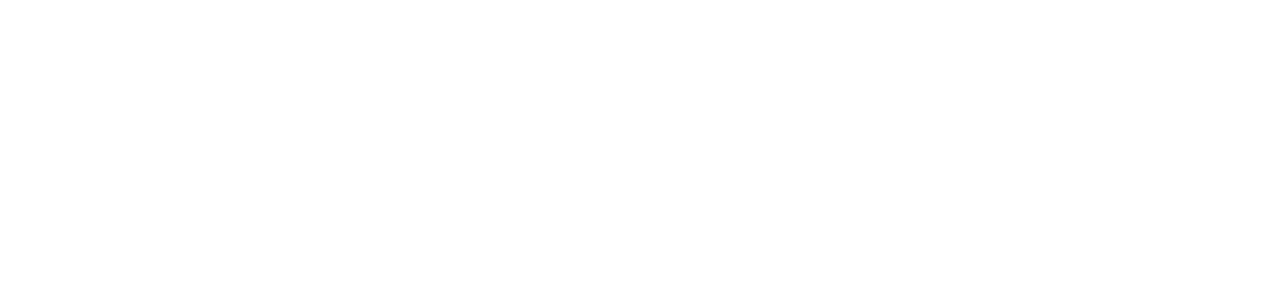
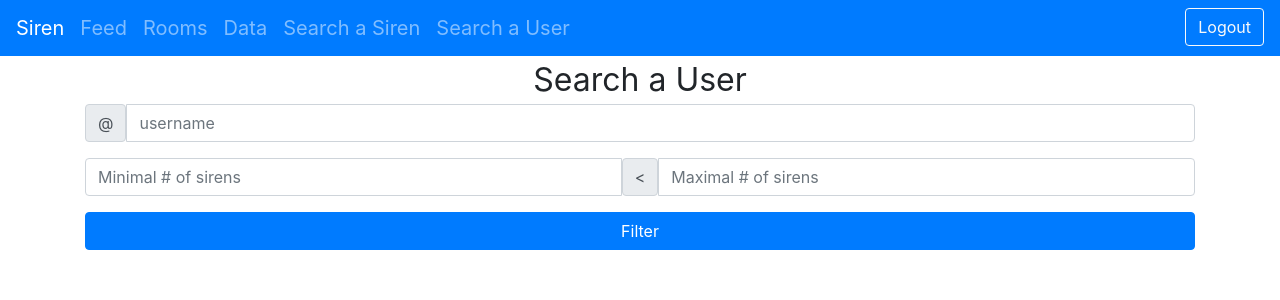
Before and after one commit to tomDev5/Internetics2, an Angular app in the folder siren-admin/: page /searchUser in a window 1280 px wide. Before the commit this address led to /. Shown: the top 300 px of the page. Built offline with nearby package versions, Linux system fonts and the light colour scheme.

Commit message:
users search query

```diff
--- a/siren-admin/src/app/app-routing.module.ts
+++ b/siren-admin/src/app/app-routing.module.ts
@@ -5,6 +5,7 @@
 import { LoginComponent } from './components/login/login.component';
 import { RoomsComponent } from './components/rooms/rooms.component';
 import { SearchSirenComponent } from './components/search-siren/search-siren.component';
+import { SearchUserComponent } from './components/search-user/search-user.component';
 
 const routes: Routes = [
   {path: 'rooms', component: RoomsComponent},
@@ -12,6 +13,7 @@
   {path: 'login', component: LoginComponent},
   {path: 'feed', component: FeedComponent},
   {path: 'searchSiren', component: SearchSirenComponent},
+  {path: 'searchUser', component: SearchUserComponent},
 ];
 
 @NgModule({
--- a/siren-admin/src/app/app.module.ts
+++ b/siren-admin/src/app/app.module.ts
@@ -14,6 +14,7 @@
 import { FormsModule } from '@angular/forms';
 import { SearchSirenComponent } from './components/search-siren/search-siren.component';
 import { CreateNewRoomModalComponent } from './components/create-new-room-modal/create-new-room-modal.component';
+import { SearchUserComponent } from './components/search-user/search-user.component';
 
 @NgModule({
   declarations: [
@@ -26,7 +27,8 @@
     CreateNewRoomModalComponent,
     FeedComponent,
     AddUserToRoomComponent,
-    SearchSirenComponent
+    SearchSirenComponent,
+    SearchUserComponent
   ],
   imports: [
     BrowserModule,
--- a/siren-admin/src/app/components/room-view/room-view.component.html
+++ b/siren-admin/src/app/components/room-view/room-view.component.html
@@ -6,7 +6,7 @@
             </div>
             <ul class="list-group list-group-flush" style="height: calc(100% - 60px); overflow-y: scroll;">
                 <li class="list-group-item" *ngFor="let user of users">
-                    <a routerLink="/Profile/{{user}}">@{{ user }}</a>
+                    <a routerLink="/profile/{{user}}">@{{ user }}</a>
                     <button id="remove-user-{{ user }}-btn" class="btn btn-danger" style="float: right" (click)="removeUser(user)">-</button>
                 </li>
                 <li style="text-align: center; margin-top: 15px;">
@@ -21,7 +21,7 @@
             <div class="cards" style="height: calc(100% - 60px); overflow-y: scroll;">
                 <div class="card" *ngFor="let message of messages" style="margin-bottom: 15px; text-align: left">
                     <div class="card-header">
-                        <a routerLink="/Profile/{{ message.user }}" style="text-decoration: none">@{{ message.user }}</a>
+                        <a routerLink="/profile/{{ message.user }}" style="text-decoration: none">@{{ message.user }}</a>
                         <span style="margin-left: 5px">{{ stringifyTimestamp(message.upload_time) }}</span>
                     </div>
                     <div class="card-body">{{ message.text }}</div>
@@ -34,7 +34,7 @@
                         <div id="comments-{{ message._id }}" class="collapse">
                             <div class="list-group-item" *ngFor="let comment of message.comments">
                                 <span class="col-sm-8" style="margin-right: 1rem; padding-left: 0px;">
-                                    <a routerLink="/Profile/{{ comment.user }}">@{{ comment.user }}</a>
+                                    <a routerLink="/profile/{{ comment.user }}">@{{ comment.user }}</a>
                                     <span style="margin-left: 10px">{{ stringifyTimestamp(comment.upload_time) }}</span>
                                 </span>
                                 <span class="col-sm-4">
--- a/siren-admin/src/app/components/search-siren/search-siren.component.html
+++ b/siren-admin/src/app/components/search-siren/search-siren.component.html
@@ -24,7 +24,7 @@
 
 <div class="card" *ngFor="let message of sirens" style="margin-bottom: 15px; text-align: left">
     <div class="card-header">
-        <a routerLink="/Profile/{{ message.user }}" style="text-decoration: none">@{{ message.user }}</a>
+        <a routerLink="/profile/{{ message.user }}" style="text-decoration: none">@{{ message.user }}</a>
         <span style="margin-left: 5px">{{ stringifyTimestamp(message.upload_time) }}</span>
     </div>
     <div class="card-body">{{ message.text }}</div>
@@ -37,7 +37,7 @@
         <div id="comments-{{ message._id }}" class="collapse">
             <div class="list-group-item" *ngFor="let comment of message.comments">
                 <span class="col-sm-8" style="margin-right: 1rem; padding-left: 0px;">
-                    <a routerLink="/Profile/{{ comment.user }}">@{{ comment.user }}</a>
+                    <a routerLink="/profile/{{ comment.user }}">@{{ comment.user }}</a>
                     <span style="margin-left: 10px">{{ stringifyTimestamp(comment.upload_time) }}</span>
                 </span>
                 <span class="col-sm-4">
--- a/siren-admin/src/app/components/search-siren/search-siren.component.ts
+++ b/siren-admin/src/app/components/search-siren/search-siren.component.ts
@@ -46,7 +46,7 @@
   }
 
   filter(username: string, roomname: string, content: string) {
-    this.http.get<any>("/api/admins/messages").subscribe(
+    this.http.get<any>("/api/admins/messages?user="+username+"&room="+roomname+"&text="+content).subscribe(
       data => this.sirens = data,
       error => console.log(error)
     )
--- /dev/null
+++ b/siren-admin/src/app/components/search-user/search-user.component.css
@@ -0,0 +1,4 @@
+.title{
+    text-align: center;
+    font-size: xx-large;
+}
--- /dev/null
+++ b/siren-admin/src/app/components/search-user/search-user.component.html
@@ -0,0 +1,26 @@
+<app-top-bar></app-top-bar>
+<div class="container">
+    <div class="title">
+        Search a User
+    </div>
+    <div class="card-text">
+        <div class="input-group mb-3">
+            <span class="input-group-text" id="basic-addon1">@</span>
+            <input #username type="text" class="form-control" placeholder="username" aria-label="username" aria-describedby="basic-addon1">
+        </div>
+    </div>
+    <div class="input-group mb-3">
+        <input #sirens_low type="number" class="form-control" placeholder="Minimal # of sirens" aria-label="Minimal # of sirens">
+        <span class="input-group-text">&lt;</span>
+        <input #sirens_high type="number" class="form-control" placeholder="Maximal # of sirens" aria-label="Maximal # of sirens">
+    </div>
+
+    <button id="filter-btn" class="btn btn-primary w-100 mb-3" (click)="filter(username.value, sirens_low.value, sirens_high.value)">Filter</button>
+
+    <ul class="list-group list-group-flush" style="height: calc(100% - 60px); overflow-y: scroll;">
+        <li class="list-group-item" *ngFor="let user of users">
+            <a routerLink="/profile/{{user._id}}">@{{ user._id }}</a>
+            <span class="ml-2">({{ user.sirens }} sirens)</span>
+        </li>
+    </ul>
+</div>
--- /dev/null
+++ b/siren-admin/src/app/components/search-user/search-user.component.ts
@@ -0,0 +1,24 @@
+import { HttpClient } from '@angular/common/http';
+import { Component, OnInit } from '@angular/core';
+
+@Component({
+  selector: 'app-search-user',
+  templateUrl: './search-user.component.html',
+  styleUrls: ['./search-user.component.css']
+})
+export class SearchUserComponent implements OnInit {
+  users: Array<any> = []
+
+  constructor(private http:HttpClient) { }
+
+  filter(username: string, sirens_low: number, sirens_high: number) {
+    this.http.get<any>("/api/admins/users?user="+username+"&sirens_low="+sirens_low+"&sirens_high="+sirens_high).subscribe(
+      data => this.users = data,
+      error => console.log(error)
+    )
+  }
+
+  ngOnInit(): void {
+  }
+
+}
--- a/siren-admin/src/app/components/top-bar/top-bar.component.html
+++ b/siren-admin/src/app/components/top-bar/top-bar.component.html
@@ -3,6 +3,7 @@
     <a id="btn-feed" class="navbar-brand" routerLink="/feed">Feed</a>
     <a id="btn-rooms" class="navbar-brand" routerLink="/rooms">Rooms</a>
     <a id="btn-data" class="navbar-brand" routerLink="/data">Data</a>
-    <a id="btn-search" class="navbar-brand" routerLink="/searchSiren">Search a Siren</a>
+    <a id="btn-search-siren" class="navbar-brand" routerLink="/searchSiren">Search a Siren</a>
+    <a id="btn-search-user" class="navbar-brand" routerLink="/searchUser">Search a User</a>
     <button type="submit" class="btn btn-outline-light" style="float: right" (click)="logout()">Logout</button>
 </nav>
```
Also changed, not shown: 1 other file (tests, documents, lock files or other folders).
